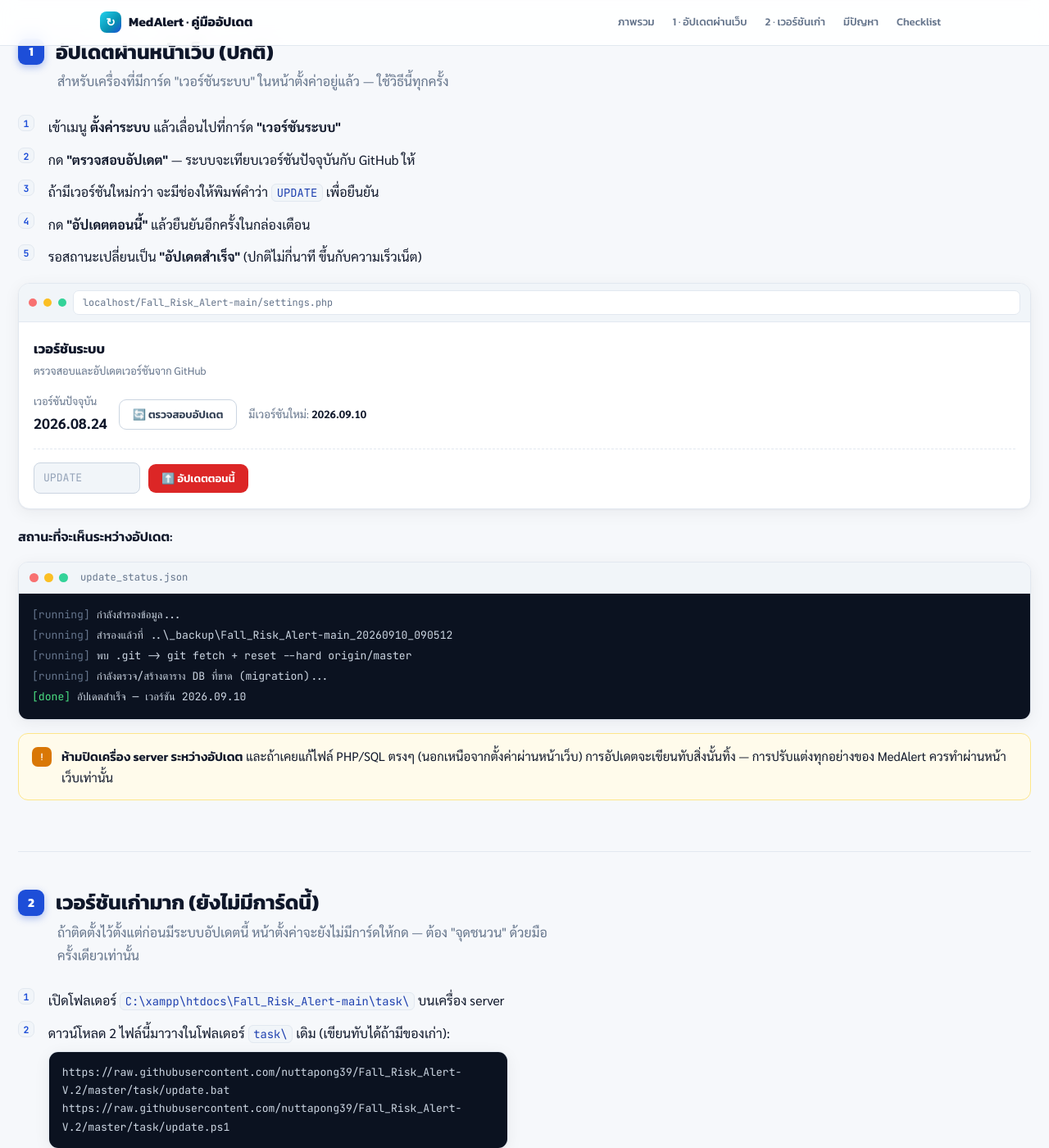
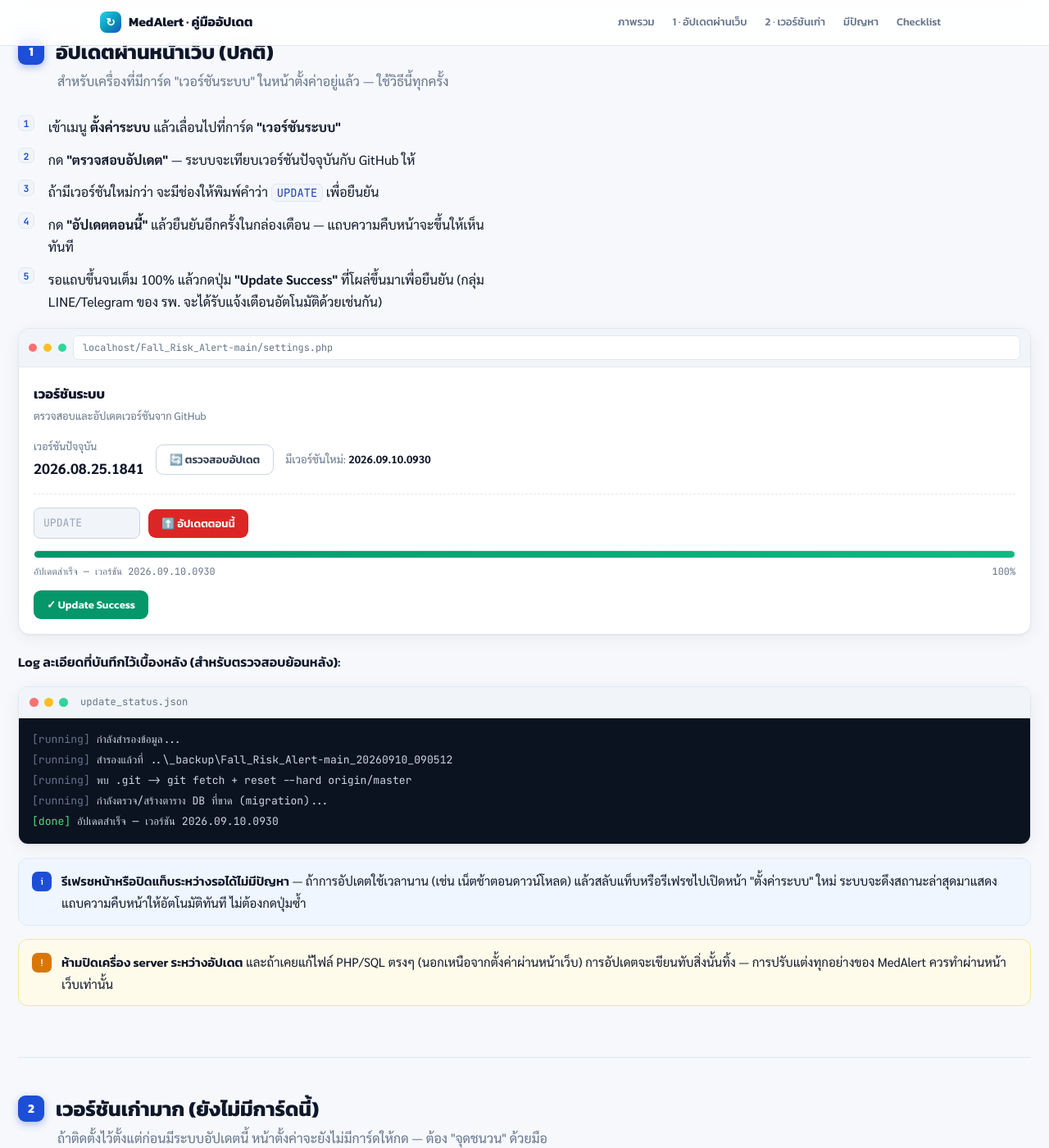
Before and after one commit to nuttapong39/Fall_Risk_Alert-V.2, a Jekyll site: the page docs/update-guide.html, which Jekyll copies as it is, in a window 1280 px wide and 1400 px high, scrolled down 838 px. Shown: the whole window at 82% size. Built offline with Jekyll 4.4.1, drawn with Linux system fonts in a browser that asks for light colours; some of the changed text lies outside the part shown.

Commit message:
docs(update-guide): reflect progress bar, Update Success button, auto-notify
The published update guide still showed the old raw-JSON-log-only mockup
and pre-HHMM version format, predating this session's UI work (progress
bar, "Update Success" button + SweetAlert2, resume-on-load, and automatic
LINE/Telegram notification on success).

- mockup now shows the progress bar + Update Success button instead of
  only a raw update_status.json log dump
- note that refreshing/closing the tab mid-update is safe (state resumes
  automatically on next page load)
- note that LINE/Telegram groups get notified automatically on success
- troubleshooting entry for the bar sitting at ~90-95% (time-based
  estimate cap, not stuck)
- version examples updated to the current YYYY.MM.DD.HHMM format
- checklist gains a step to confirm the LINE/Telegram notification arrived

Co-Authored-By: Claude Sonnet 5 <noreply@anthropic.com>
Claude-Session: https://claude.ai/code/session_01VVMhvyUATVbppuLGcFLiJt

```diff
--- a/docs/update-guide.html
+++ b/docs/update-guide.html
@@ -137,6 +137,10 @@ code.inl{background:var(--surface-2); border:1px solid var(--border); border-rad
 .ver-confirm{margin-top:16px; padding-top:16px; border-top:1px dashed var(--border); display:flex; align-items:center; gap:10px; flex-wrap:wrap}
 .ver-confirm .inp{border:1px solid var(--border-2); border-radius:8px; background:var(--surface-2); padding:7px 11px;
   font-size:.82rem; color:var(--ink); font-family:"JetBrains Mono"; width:130px}
+.pbar-wrap{margin-top:14px}
+.pbar-track{height:10px; border-radius:999px; background:var(--surface-2); border:1px solid var(--border); overflow:hidden}
+.pbar-fill{height:100%; border-radius:999px; background:linear-gradient(90deg,var(--green),#10b981)}
+.pbar-label{display:flex; justify-content:space-between; font-size:.74rem; color:var(--muted); margin-top:6px; font-family:"JetBrains Mono"}
 
 .flow{display:flex; align-items:stretch; gap:0; flex-wrap:wrap; margin:8px 0}
 .node{flex:1; min-width:140px; background:var(--surface); border:1px solid var(--border); border-radius:12px; padding:14px; text-align:center; box-shadow:var(--shadow)}
@@ -236,8 +240,8 @@ footer{padding:40px 0 60px; color:var(--muted); font-size:.86rem; border-top:1px
       <li>เข้าเมนู <b>ตั้งค่าระบบ</b> แล้วเลื่อนไปที่การ์ด <b>"เวอร์ชันระบบ"</b></li>
       <li>กด <b>"ตรวจสอบอัปเดต"</b> — ระบบจะเทียบเวอร์ชันปัจจุบันกับ GitHub ให้</li>
       <li>ถ้ามีเวอร์ชันใหม่กว่า จะมีช่องให้พิมพ์คำว่า <code class="inl">UPDATE</code> เพื่อยืนยัน</li>
-      <li>กด <b>"อัปเดตตอนนี้"</b> แล้วยืนยันอีกครั้งในกล่องเตือน</li>
-      <li>รอสถานะเปลี่ยนเป็น <b>"อัปเดตสำเร็จ"</b> (ปกติไม่กี่นาที ขึ้นกับความเร็วเน็ต)</li>
+      <li>กด <b>"อัปเดตตอนนี้"</b> แล้วยืนยันอีกครั้งในกล่องเตือน — แถบความคืบหน้าจะขึ้นให้เห็นทันที</li>
+      <li>รอแถบขึ้นจนเต็ม 100% แล้วกดปุ่ม <b>"Update Success"</b> ที่โผล่ขึ้นมาเพื่อยืนยัน (กลุ่ม LINE/Telegram ของ รพ. จะได้รับแจ้งเตือนอัตโนมัติด้วยเช่นกัน)</li>
     </ol>
 
     <div class="mock">
@@ -249,18 +253,23 @@ footer{padding:40px 0 60px; color:var(--muted); font-size:.86rem; border-top:1px
         <div style="font-family:Kanit; font-weight:700; font-size:1.02rem; margin-bottom:2px">เวอร์ชันระบบ</div>
         <div style="font-size:.8rem; color:var(--muted); margin-bottom:16px">ตรวจสอบและอัปเดตเวอร์ชันจาก GitHub</div>
         <div class="ver-row">
-          <div class="ver-now">เวอร์ชันปัจจุบัน<b>2026.08.24</b></div>
+          <div class="ver-now">เวอร์ชันปัจจุบัน<b>2026.08.25.1841</b></div>
           <button class="btn outline">🔄 ตรวจสอบอัปเดต</button>
-          <span style="font-size:.82rem; color:var(--muted)">มีเวอร์ชันใหม่: <b style="color:var(--ink)">2026.09.10</b></span>
+          <span style="font-size:.82rem; color:var(--muted)">มีเวอร์ชันใหม่: <b style="color:var(--ink)">2026.09.10.0930</b></span>
         </div>
         <div class="ver-confirm">
           <span class="inp" style="color:var(--faint)">UPDATE</span>
           <button class="btn red">⬆️ อัปเดตตอนนี้</button>
         </div>
+        <div class="pbar-wrap">
+          <div class="pbar-track"><div class="pbar-fill" style="width:100%"></div></div>
+          <div class="pbar-label"><span>อัปเดตสำเร็จ — เวอร์ชัน 2026.09.10.0930</span><span>100%</span></div>
+        </div>
+        <div style="margin-top:12px"><button class="btn green">✓ Update Success</button></div>
       </div>
     </div>
 
-    <p class="k" style="margin:20px 0 6px; font-weight:600">สถานะที่จะเห็นระหว่างอัปเดต:</p>
+    <p class="k" style="margin:20px 0 6px; font-weight:600">Log ละเอียดที่บันทึกไว้เบื้องหลัง (สำหรับตรวจสอบย้อนหลัง):</p>
     <div class="term">
       <div class="term-bar"><span class="b" style="background:#f87171"></span><span class="b" style="background:#fbbf24"></span><span class="b" style="background:#34d399"></span><span class="t">update_status.json</span></div>
       <div class="term-body">
@@ -268,9 +277,11 @@ footer{padding:40px 0 60px; color:var(--muted); font-size:.86rem; border-top:1px
 <span class="dim">[running]</span> สำรองแล้วที่ ..\_backup\Fall_Risk_Alert-main_20260910_090512<br>
 <span class="dim">[running]</span> พบ .git -&gt; git fetch + reset --hard origin/master<br>
 <span class="dim">[running]</span> กำลังตรวจ/สร้างตาราง DB ที่ขาด (migration)...<br>
-<span class="ok">[done]</span> อัปเดตสำเร็จ — เวอร์ชัน 2026.09.10
+<span class="ok">[done]</span> อัปเดตสำเร็จ — เวอร์ชัน 2026.09.10.0930
       </div>
     </div>
+
+    <div class="note info"><div class="ic k">i</div><div><b>รีเฟรชหน้าหรือปิดแท็บระหว่างรอได้ไม่มีปัญหา</b> — ถ้าการอัปเดตใช้เวลานาน (เช่น เน็ตช้าตอนดาวน์โหลด) แล้วสลับแท็บหรือรีเฟรชไปเปิดหน้า "ตั้งค่าระบบ" ใหม่ ระบบจะดึงสถานะล่าสุดมาแสดงแถบความคืบหน้าให้อัตโนมัติทันที ไม่ต้องกดปุ่มซ้ำ</div></div>
 
     <div class="note warn"><div class="ic k">!</div><div><b>ห้ามปิดเครื่อง server ระหว่างอัปเดต</b> และถ้าเคยแก้ไฟล์ PHP/SQL ตรงๆ (นอกเหนือจากตั้งค่าผ่านหน้าเว็บ) การอัปเดตจะเขียนทับสิ่งนั้นทิ้ง — การปรับแต่งทุกอย่างของ MedAlert ควรทำผ่านหน้าเว็บเท่านั้น</div></div>
   </section>
@@ -322,6 +333,9 @@ https://raw.githubusercontent.com/nuttapong39/Fall_Risk_Alert-V.2/master/task/up
 
       <div class="ts a"><h4><span class="q">▲</span> อัปเดตเสร็จแต่เวอร์ชันในหน้าเว็บไม่เปลี่ยน</h4>
         <p><span class="fix">แก้:</span> รีเฟรชหน้าเว็บ (Ctrl+F5) — ถ้ายังไม่เปลี่ยน ดู <code class="inl">VERSION</code> ในโฟลเดอร์ติดตั้งว่าอัปเดตจริงไหม</p></div>
+
+      <div class="ts a"><h4><span class="q">▲</span> แถบความคืบหน้าค้างอยู่แถว 90-95% นานผิดปกติ</h4>
+        <p>ปกติ: ช่วงแรกแถบจะประมาณจากเวลาที่ผ่านไป เพดานไว้ที่ 95% จนกว่าจะยืนยันว่าเสร็จจริง <span class="fix">แก้:</span> รอเพิ่มอีกสักครู่ (โดยเฉพาะถ้าเน็ตช้าตอนดาวน์โหลด ZIP) แล้วลองรีเฟรชหน้าดูเวอร์ชัน</p></div>
     </div>
 
     <p class="k" style="margin-top:18px; font-weight:600">ดู log ละเอียดได้ที่</p>
@@ -336,10 +350,11 @@ C:\xampp\htdocs\Fall_Risk_Alert-main\logs\update_&lt;วันที่เวล
       <li><span class="n">01</span><span class="box"></span><span>เครื่อง server ออกอินเทอร์เน็ตได้ (ไปยัง github.com)</span></li>
       <li><span class="n">02</span><span class="box"></span><span>ไม่มีคนกำลังใช้งานระบบพร้อมกันจำนวนมาก (เผื่อเวลาสำรองไฟล์)</span></li>
       <li><span class="n">03</span><span class="box"></span><span>กด "ตรวจสอบอัปเดต" → พิมพ์ UPDATE ยืนยัน → กด "อัปเดตตอนนี้"</span></li>
-      <li><span class="n">04</span><span class="box"></span><span>ห้ามปิดเครื่อง server จนกว่าจะขึ้นสถานะ "อัปเดตสำเร็จ"</span></li>
-      <li><span class="n">05</span><span class="box"></span><span>รีเฟรชหน้าเว็บ ยืนยันเวอร์ชันใหม่ขึ้นถูกต้อง</span></li>
-      <li><span class="n">06</span><span class="box"></span><span>ทดสอบ "ส่งซ้ำทันที" สักเคสในโมดูลที่ใช้บ่อย ยืนยันยังส่งเข้า LINE/Telegram ได้ปกติ</span></li>
-      <li><span class="n">07</span><span class="box"></span><span>อ่าน <code class="inl">CHANGELOG.md</code> ดูว่ารีลีสนี้เปลี่ยนอะไรบ้าง</span></li>
+      <li><span class="n">04</span><span class="box"></span><span>ห้ามปิดเครื่อง server จนกว่าแถบความคืบหน้าจะขึ้น 100% และกดปุ่ม "Update Success" แล้ว</span></li>
+      <li><span class="n">05</span><span class="box"></span><span>ตรวจว่ากลุ่ม LINE/Telegram ของ รพ. ได้รับข้อความแจ้งเตือน "อัปเดตระบบสำเร็จ" อัตโนมัติ</span></li>
+      <li><span class="n">06</span><span class="box"></span><span>รีเฟรชหน้าเว็บ ยืนยันเวอร์ชันใหม่ขึ้นถูกต้อง</span></li>
+      <li><span class="n">07</span><span class="box"></span><span>ทดสอบ "ส่งซ้ำทันที" สักเคสในโมดูลที่ใช้บ่อย ยืนยันยังส่งเข้า LINE/Telegram ได้ปกติ</span></li>
+      <li><span class="n">08</span><span class="box"></span><span>อ่าน <code class="inl">CHANGELOG.md</code> ดูว่ารีลีสนี้เปลี่ยนอะไรบ้าง</span></li>
     </ol>
   </section>
 
```
Also changed, not shown: CHANGELOG.md, 1 other file.
